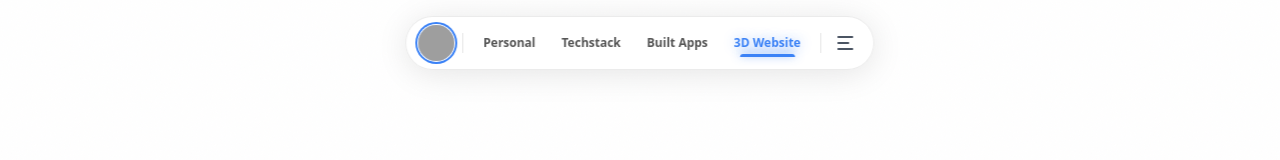
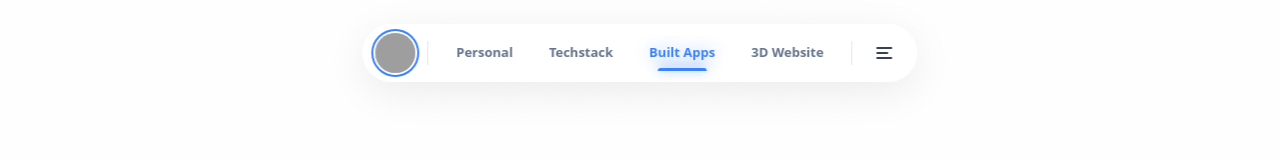
Before and after one commit to Surya-git-enf/Surya, a Next.js app in the folder my-app/: page / in a window 1280 px wide. Shown: the top 160 px of the page. Built offline with nearby package versions, Linux system fonts and the light colour scheme; grey boxes are pictures that could not be loaded.

Commit message:
Update page.tsx

```diff
--- a/my-app/app/page.tsx
+++ b/my-app/app/page.tsx
@@ -1,11 +1,17 @@
 
 "use client";
 
-import React, { useState, useEffect, useCallback } from "react";
+import React, { useState, useEffect, useCallback, useRef } from "react";
 import dynamic from "next/dynamic";
+import gsap from "gsap";
+import { ScrollTrigger } from "gsap/ScrollTrigger";
+
 import HeroReveal from "@/components/HeroReveal";
 import Footer from "@/components/Footer";
 import ErrorBoundary from "@/components/ErrorBoundary";
+
+// Register ScrollTrigger so the Header can use it for scroll-sync
+gsap.registerPlugin(ScrollTrigger);
 
 // Lazy load the heavy GSAP components
 const CanvasScroll = dynamic(() => import("@/components/CanvasScroll"), { ssr: false });
@@ -52,14 +58,13 @@ function GlobalHeader() {
   const [photoOpen, setPhotoOpen] = useState(false);
   const [contactOpen, setContactOpen] = useState(false);
 
+  // 1. Hide header on scroll, show when stopped
   useEffect(() => {
     let scrollTimeout: NodeJS.Timeout;
 
     const handleScroll = () => {
-      setIsVisible(false); // Instantly hide on scroll/scrub
+      setIsVisible(false);
       clearTimeout(scrollTimeout);
-
-      // Wait 300ms after scroll stops to show again
       scrollTimeout = setTimeout(() => {
         setIsVisible(true);
       }, 300);
@@ -72,25 +77,31 @@ function GlobalHeader() {
     };
   }, []);
 
-  // Intersection Observer for the Blue Glow active state
+  // 2. PERFECT SYNC: Use GSAP ScrollTrigger to track sections instead of IntersectionObserver
   useEffect(() => {
-    const ids = NAV_SECTIONS.map((s) => s.id);
-    const observers: IntersectionObserver[] = [];
+    // We wrap this in a timeout to ensure all components and pins are fully mounted
+    const ctx = gsap.context(() => {
+      setTimeout(() => {
+        NAV_SECTIONS.forEach(({ id }) => {
+          const el = document.getElementById(id);
+          if (!el) return;
 
-    ids.forEach((id) => {
-      const el = document.getElementById(id);
-      if (!el) return;
-      const obs = new IntersectionObserver(
-        ([entry]) => {
-          if (entry.isIntersecting) setActiveSection(id);
-        },
-        { threshold: 0.3 }
-      );
-      obs.observe(el);
-      observers.push(obs);
+          ScrollTrigger.create({
+            trigger: el,
+            // Trigger when the top of the section hits the middle of the viewport
+            start: "top 50%",
+            end: "bottom 50%",
+            onToggle: (self) => {
+              if (self.isActive) {
+                setActiveSection(id);
+              }
+            },
+          });
+        });
+      }, 500);
     });
 
-    return () => observers.forEach((o) => o.disconnect());
+    return () => ctx.revert();
   }, []);
 
   const scrollTo = useCallback((id: string) => {
@@ -100,57 +111,79 @@ function GlobalHeader() {
 
   return (
     <>
+      <style>{`
+        /* Premium entrance animations */
+        @keyframes panelFadeIn {
+          from { opacity: 0; transform: scale(0.95) translateY(-10px); }
+          to   { opacity: 1; transform: scale(1) translateY(0); }
+        }
+        .panel-enter { animation: panelFadeIn 0.4s cubic-bezier(0.2, 0.8, 0.2, 1) forwards; }
+
+        @keyframes photoReveal {
+          from { opacity: 0; transform: scale(0.9); }
+          to   { opacity: 1; transform: scale(1); }
+        }
+        .photo-enter { animation: photoReveal 0.5s cubic-bezier(0.2, 0.8, 0.2, 1) forwards; }
+
+        @keyframes overlayFade {
+          from { opacity: 0; }
+          to   { opacity: 1; }
+        }
+        .overlay-enter { animation: overlayFade 0.3s ease forwards; }
+      `}</style>
+
       {/* HEADER BAR */}
       <header
         className="fixed left-1/2 flex items-center gap-2 px-3 py-2 select-none"
         style={{
-          top: "1rem",
-          zIndex: 9999, // Super high so it NEVER gets trapped
-          transform: `translateX(-50%) translateY(${isVisible ? "0" : "-150%"})`,
+          top: "1.5rem",
+          zIndex: 9999, // Super high so it NEVER gets trapped by GSAP
+          transform: `translateX(-50%) translateY(${isVisible ? "0" : "-200%"})`,
           opacity: isVisible ? 1 : 0,
-          transition: "transform 0.4s cubic-bezier(0.16, 1, 0.3, 1), opacity 0.4s ease",
-          background: "rgba(255,255,255,0.85)",
-          backdropFilter: "blur(20px)",
-          WebkitBackdropFilter: "blur(20px)",
-          border: "1px solid rgba(0,0,0,0.08)",
+          transition: "transform 0.5s cubic-bezier(0.2, 0.8, 0.2, 1), opacity 0.4s ease",
+          background: "rgba(255, 255, 255, 0.75)",
+          backdropFilter: "blur(24px)",
+          WebkitBackdropFilter: "blur(24px)",
+          border: "1px solid rgba(255, 255, 255, 0.6)",
           borderRadius: "9999px",
-          boxShadow: "0 4px 32px rgba(0,0,0,0.10), 0 1px 0 rgba(255,255,255,0.9) inset",
+          boxShadow: "0 10px 40px rgba(0,0,0,0.08), inset 0 1px 0 rgba(255,255,255,1)",
           width: "max-content",
         }}
       >
         {/* Avatar */}
         <button
           onClick={() => setPhotoOpen(true)}
-          className="w-9 h-9 rounded-full overflow-hidden flex-shrink-0 ring-2 ring-[#3b82f6] ring-offset-1 transition-all duration-200 hover:scale-105 active:scale-95"
+          className="w-10 h-10 rounded-full overflow-hidden flex-shrink-0 ring-[2px] ring-[#3b82f6] ring-offset-2 transition-all duration-300 hover:scale-105 active:scale-95 shadow-sm"
         >
           {/* eslint-disable-next-line @next/next/no-img-element */}
           <img src="/surya.png" alt="Surya" className="w-full h-full object-cover" />
         </button>
 
-        <div className="w-px h-5 bg-black/10 flex-shrink-0" />
+        <div className="w-px h-6 bg-gray-200 flex-shrink-0 ml-1" />
 
         {/* Links */}
-        <nav className="hidden sm:flex items-center gap-0.5 relative">
+        <nav className="hidden sm:flex items-center gap-1 relative px-1">
           {NAV_SECTIONS.map((s) => {
             const isActive = activeSection === s.id;
             return (
               <button
                 key={s.id}
                 onClick={() => scrollTo(s.id)}
-                className="relative px-3 py-1.5 rounded-full text-xs font-bold transition-all duration-300"
+                className="relative px-4 py-2 rounded-full text-[13px] font-bold transition-all duration-300"
                 style={{
-                  color: isActive ? "#3b82f6" : "#555",
-                  textShadow: isActive ? "0 0 12px rgba(59, 130, 246, 0.4)" : "none",
+                  color: isActive ? "#3b82f6" : "#64748b",
+                  textShadow: isActive ? "0 0 16px rgba(59, 130, 246, 0.4)" : "none",
                 }}
               >
                 {s.label}
+                {/* ── Neon Blue Light Tracker ── */}
                 {isActive && (
                   <span
                     className="absolute bottom-0 left-1/2 -translate-x-1/2 h-[3px] rounded-t-md transition-all duration-300"
                     style={{
-                      width: "60%",
+                      width: "50%",
                       background: "#3b82f6",
-                      boxShadow: "0 -2px 10px rgba(59, 130, 246, 0.8)",
+                      boxShadow: "0 -2px 12px rgba(59, 130, 246, 0.9)",
                     }}
                   />
                 )}
@@ -159,56 +192,56 @@ function GlobalHeader() {
           })}
         </nav>
 
-        <div className="w-px h-5 bg-black/10 flex-shrink-0" />
+        <div className="w-px h-6 bg-gray-200 flex-shrink-0 mr-1 hidden sm:block" />
 
-        {/* 3-Lines Contact */}
+        {/* Professional 3-Lines Contact */}
         <button
           onClick={() => setContactOpen((v) => !v)}
-          className="flex flex-col gap-1 w-8 h-8 items-center justify-center rounded-full hover:bg-black/5 transition-colors flex-shrink-0"
+          className="flex flex-col gap-[3px] w-10 h-10 items-center justify-center rounded-full hover:bg-gray-100 transition-colors flex-shrink-0"
         >
-          <span className="w-4 h-0.5 bg-gray-600 rounded-full" />
-          <span className="w-3 h-0.5 bg-gray-600 rounded-full self-start ml-2" />
-          <span className="w-4 h-0.5 bg-gray-600 rounded-full" />
+          <span className="w-4 h-[2px] bg-gray-700 rounded-full" />
+          <span className="w-3 h-[2px] bg-gray-700 rounded-full self-start ml-3" />
+          <span className="w-4 h-[2px] bg-gray-700 rounded-full" />
         </button>
       </header>
 
-      {/* CONTACT DROPDOWN */}
+      {/* ── PROFESSIONAL CONTACT PANEL ── */}
       {contactOpen && (
         <>
-          <div className="fixed inset-0 z-[9998]" onClick={() => setContactOpen(false)} />
+          <div className="fixed inset-0 z-[9998] overlay-enter bg-black/5 backdrop-blur-[2px]" onClick={() => setContactOpen(false)} />
           <div
-            className="fixed top-[72px] right-4 z-[9999] rounded-2xl overflow-hidden"
+            className="fixed top-[88px] right-6 z-[9999] rounded-3xl overflow-hidden panel-enter"
             style={{
-              background: "rgba(255,255,255,0.96)",
-              backdropFilter: "blur(24px)",
-              border: "1px solid rgba(0,0,0,0.08)",
-              boxShadow: "0 12px 50px rgba(0,0,0,0.14)",
-              minWidth: "260px",
-              animation: "panelFadeIn 0.3s forwards"
+              background: "rgba(255, 255, 255, 0.85)",
+              backdropFilter: "blur(32px) saturate(150%)",
+              WebkitBackdropFilter: "blur(32px) saturate(150%)",
+              border: "1px solid rgba(255, 255, 255, 1)",
+              boxShadow: "0 24px 60px rgba(0,0,0,0.1), 0 0 0 1px rgba(0,0,0,0.02) inset",
+              width: "280px",
             }}
           >
-            <div className="px-5 pt-4 pb-2 border-b border-black/6">
-              <p className="text-[10px] font-bold uppercase tracking-widest text-gray-400">Contact me</p>
-              <p className="text-gray-900 font-black text-base leading-tight mt-0.5">Surya Peddishetti</p>
+            <div className="px-6 pt-5 pb-3 border-b border-gray-100 bg-white/40">
+              <p className="text-[10px] font-bold uppercase tracking-[0.2em] text-gray-400">Get in touch</p>
+              <p className="text-gray-900 font-black text-lg leading-tight mt-1 tracking-tight">Surya Peddishetti</p>
             </div>
-            <div className="flex flex-col p-2">
+            <div className="flex flex-col p-3 gap-1">
               {CONTACT_LINKS.map((link) => (
                 <a
                   key={link.name}
                   href={link.url}
                   target="_blank"
                   rel="noopener noreferrer"
-                  className="flex items-center gap-3 px-3 py-2.5 rounded-xl transition-colors hover:bg-black/5 group"
+                  className="flex items-center gap-4 px-3 py-3 rounded-2xl transition-all duration-300 hover:bg-white hover:shadow-sm hover:scale-[1.02] group border border-transparent hover:border-gray-100"
                 >
                   <div
-                    className="w-8 h-8 rounded-xl flex items-center justify-center flex-shrink-0 text-white"
+                    className="w-10 h-10 rounded-xl flex items-center justify-center flex-shrink-0 text-white shadow-sm transition-transform group-hover:rotate-6"
                     style={{ background: link.color }}
                   >
                     {link.svg}
                   </div>
                   <div className="flex flex-col">
-                    <span className="text-xs font-bold text-gray-900">{link.name}</span>
-                    <span className="text-[10px] text-gray-400">{link.handle}</span>
+                    <span className="text-sm font-bold text-gray-900">{link.name}</span>
+                    <span className="text-[11px] text-gray-500 font-medium">{link.handle}</span>
                   </div>
                 </a>
               ))}
@@ -217,37 +250,42 @@ function GlobalHeader() {
         </>
       )}
 
-      {/* PHOTO LIGHTBOX */}
+      {/* ── PROFESSIONAL PHOTO LIGHTBOX ── */}
       {photoOpen && (
         <div
-          className="fixed inset-0 z-[10000] flex items-center justify-center p-6"
-          style={{ background: "rgba(0,0,0,0.7)", backdropFilter: "blur(12px)", animation: "photoReveal 0.3s forwards" }}
+          className="fixed inset-0 z-[10000] flex items-center justify-center p-6 overlay-enter"
+          style={{ background: "rgba(0,0,0,0.8)", backdropFilter: "blur(16px)" }}
           onClick={() => setPhotoOpen(false)}
         >
           <div
-            className="relative rounded-3xl overflow-hidden"
+            className="relative rounded-[2rem] overflow-hidden photo-enter"
             style={{
-              maxWidth: "min(420px, 90vw)",
-              maxHeight: "min(560px, 85vh)",
-              boxShadow: "0 40px 100px rgba(0,0,0,0.5), 0 0 0 1px rgba(255,255,255,0.1)",
+              width: "min(400px, 90vw)",
+              aspectRatio: "3/4",
+              boxShadow: "0 40px 100px rgba(0,0,0,0.6), 0 0 0 1px rgba(255,255,255,0.15)",
             }}
             onClick={(e) => e.stopPropagation()}
           >
             {/* eslint-disable-next-line @next/next/no-img-element */}
             <img src="/surya.png" alt="Surya" className="w-full h-full object-cover" />
+
+            {/* Elegant Gradient overlay */}
             <div
-              className="absolute bottom-0 left-0 right-0 px-6 py-5"
-              style={{ background: "linear-gradient(to top, rgba(0,0,0,0.85) 0%, transparent 100%)" }}
+              className="absolute inset-0 flex flex-col justify-end px-8 py-8"
+              style={{ background: "linear-gradient(to top, rgba(0,0,0,0.9) 0%, rgba(0,0,0,0.4) 40%, transparent 100%)" }}
             >
-              <p className="text-white font-black text-xl leading-none">Surya Peddishetti</p>
-              <p className="text-white/60 text-sm mt-1">AI · Full-Stack Dev · India 🇮🇳</p>
+              <p className="text-white font-black text-2xl tracking-tight">Surya Peddishetti</p>
+              <div className="w-10 h-1 bg-blue-500 rounded-full mt-2 mb-3" />
+              <p className="text-gray-300 text-sm font-medium leading-relaxed">AI Engineer & Full-Stack Developer creating cinematic web experiences.</p>
             </div>
+
+            {/* Premium Close button */}
             <button
               onClick={() => setPhotoOpen(false)}
-              className="absolute top-3 right-3 w-9 h-9 rounded-full flex items-center justify-center transition-all hover:scale-105 active:scale-95"
-              style={{ background: "rgba(0,0,0,0.5)", backdropFilter: "blur(8px)" }}
+              className="absolute top-4 right-4 w-10 h-10 rounded-full flex items-center justify-center transition-all hover:scale-110 active:scale-95 border border-white/20"
+              style={{ background: "rgba(255,255,255,0.1)", backdropFilter: "blur(12px)" }}
             >
-              <svg viewBox="0 0 24 24" fill="none" stroke="white" strokeWidth="2.5" className="w-4 h-4">
+              <svg viewBox="0 0 24 24" fill="none" stroke="white" strokeWidth="2.5" className="w-5 h-5">
                 <path d="M18 6L6 18M6 6l12 12" strokeLinecap="round"/>
               </svg>
             </button>
@@ -262,10 +300,6 @@ function GlobalHeader() {
 export default function Home() {
   return (
     <>
-      {/* CRITICAL FIX:
-        The GlobalHeader is mounted OUTSIDE of the <main> tag.
-        This prevents GSAP's pin-spacers and overflow rules from clipping or breaking the fixed header!
-      */}
       <GlobalHeader />
 
       <main className="relative flex flex-col w-full bg-white overflow-x-hidden">
```
